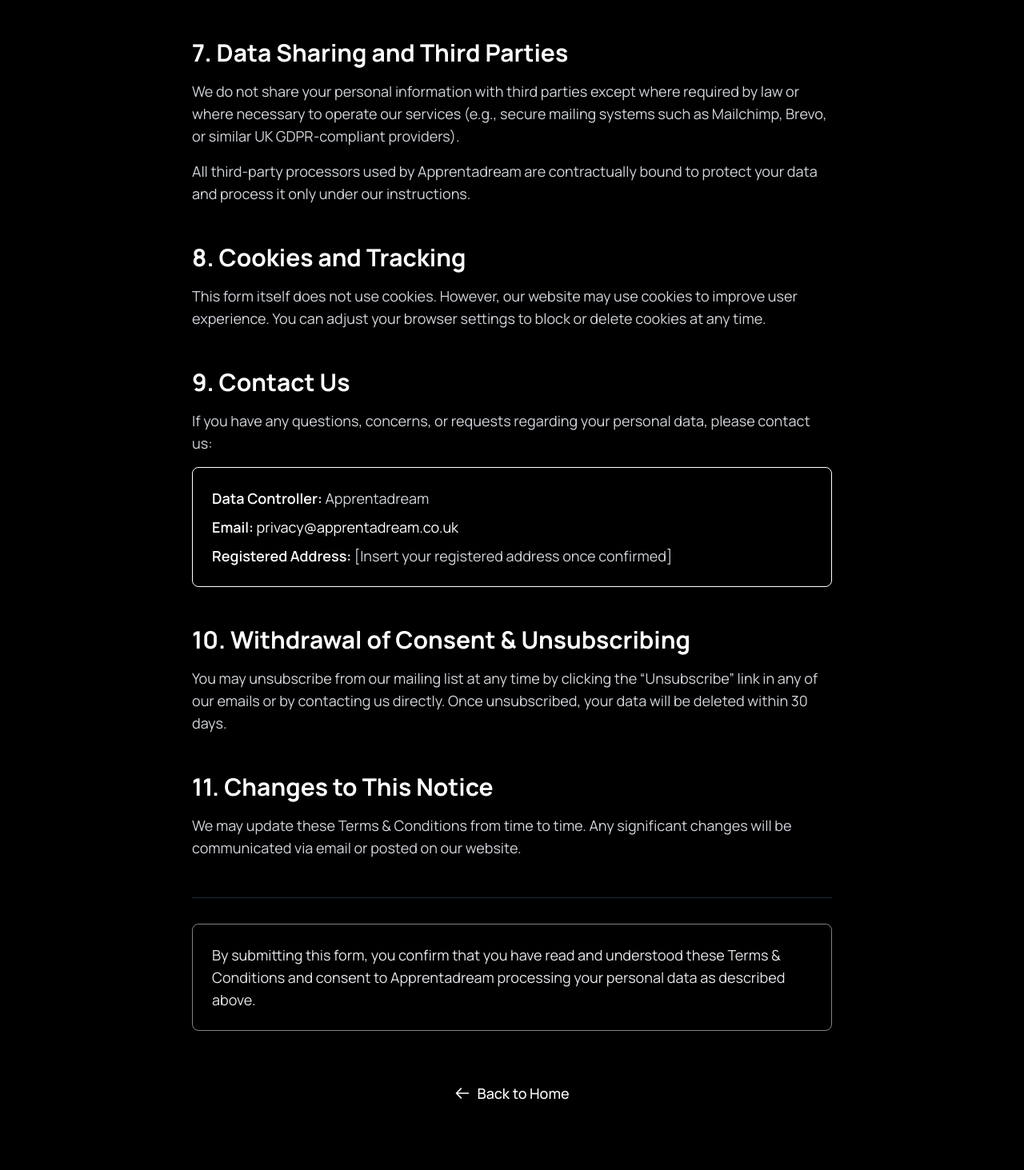
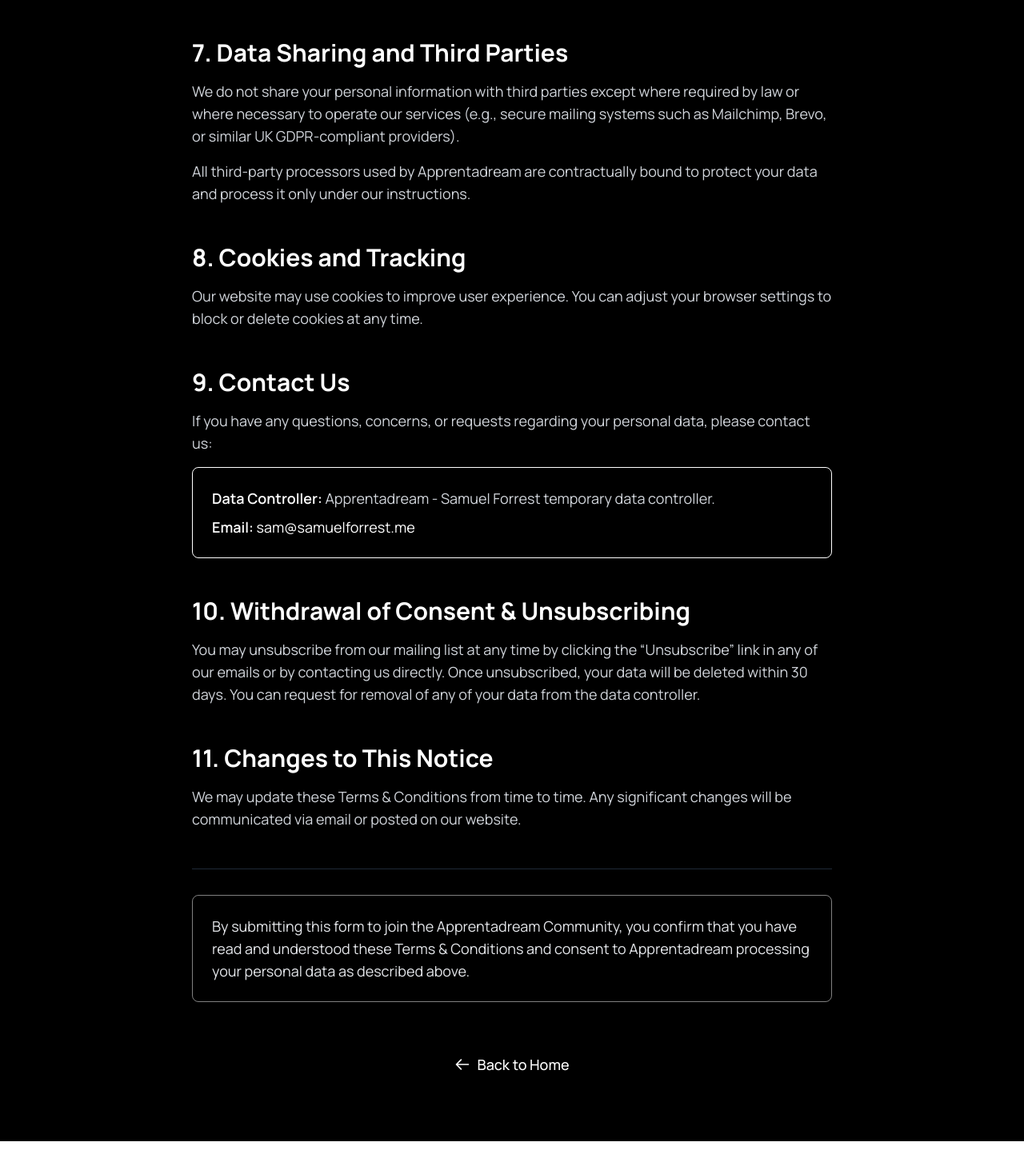
Before and after one commit to samuelforrest/apprentadream.co.uk, a Next.js app: page /terms in a window 1280 px wide. Shown: the part 1974-3437 px from the top of the page at 80% size. After the commit the page ends 3401 px from the top, so only its background shows below. Built offline with nearby package versions, Linux system fonts and the light colour scheme.

Commit message:
updated terms

```diff
--- a/app/terms/page.tsx
+++ b/app/terms/page.tsx
@@ -100,7 +100,7 @@ export default function Terms() {
               5. Data Storage and Retention
             </h2>
             <ul className="list-disc list-inside space-y-2 text-base sm:text-lg text-gray-300 ml-4">
-              <li>Your data is stored securely on a private spreedsheet with strict access privileges, accessible only by Appretadream.</li>
+              <li>Your data is stored securely in encrypted cloud storage accessible only by Apprentadream authorised personnel. Data access is restricted and monitored to prevent unauthorised use.</li>
               <li>We retain your personal data only for as long as you remain subscribed to our mailing list or until you request deletion.</li>
             </ul>
           </section>
@@ -149,7 +149,7 @@ export default function Terms() {
               8. Cookies and Tracking
             </h2>
             <p className="text-base sm:text-lg text-gray-300 leading-relaxed">
-              This form itself does not use cookies. However, our website may use cookies to improve user experience.
+              Our website may use cookies to improve user experience.
               You can adjust your browser settings to block or delete cookies at any time.
             </p>
           </section>
@@ -164,16 +164,13 @@ export default function Terms() {
             </p>
             <div className="border border-white rounded-lg p-6 space-y-2">
               <p className="text-base sm:text-lg text-gray-300">
-                <span className="font-semibold text-white">Data Controller:</span> Apprentadream
+                <span className="font-semibold text-white">Data Controller:</span> Apprentadream - Samuel Forrest temporary data controller.
               </p>
               <p className="text-base sm:text-lg text-gray-300">
                 <span className="font-semibold text-white">Email:</span>{" "}
-                <a href="mailto:privacy@apprentadream.co.uk" className="text-white hover:underline underline-offset-4">
-                  privacy@apprentadream.co.uk
+                <a href="mailto:sam@samuelforrest.me" className="text-white hover:underline underline-offset-4">
+                  sam@samuelforrest.me
                 </a>
-              </p>
-              <p className="text-base sm:text-lg text-gray-300">
-                <span className="font-semibold text-white">Registered Address:</span> [Insert your registered address once confirmed]
               </p>
             </div>
           </section>
@@ -185,7 +182,7 @@ export default function Terms() {
             </h2>
             <p className="text-base sm:text-lg text-gray-300 leading-relaxed">
               You may unsubscribe from our mailing list at any time by clicking the &ldquo;Unsubscribe&rdquo; link in any of
-              our emails or by contacting us directly. Once unsubscribed, your data will be deleted within 30 days.
+              our emails or by contacting us directly. Once unsubscribed, your data will be deleted within 30 days. You can request for removal of any of your data from the data controller.
             </p>
           </section>
 
@@ -204,7 +201,7 @@ export default function Terms() {
           <section className="pt-8 border-t border-gray-800">
             <div className="border border-white/50 rounded-lg p-6">
               <p className="text-base sm:text-lg text-gray-200 leading-relaxed">
-                By submitting this form, you confirm that you have read and understood these Terms & Conditions
+                By submitting this form to join the Apprentadream Community, you confirm that you have read and understood these Terms & Conditions
                 and consent to Apprentadream processing your personal data as described above.
               </p>
             </div>
```
